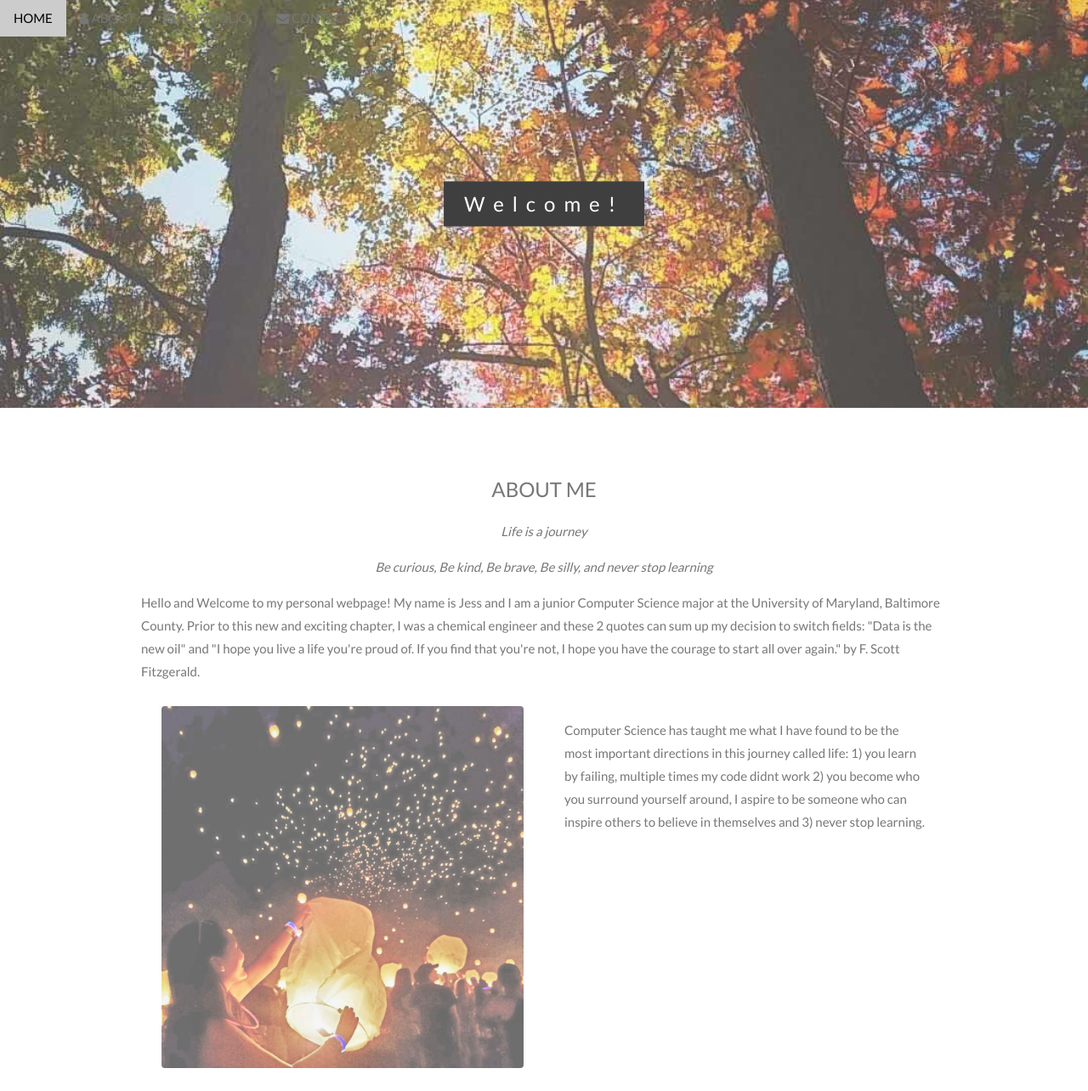
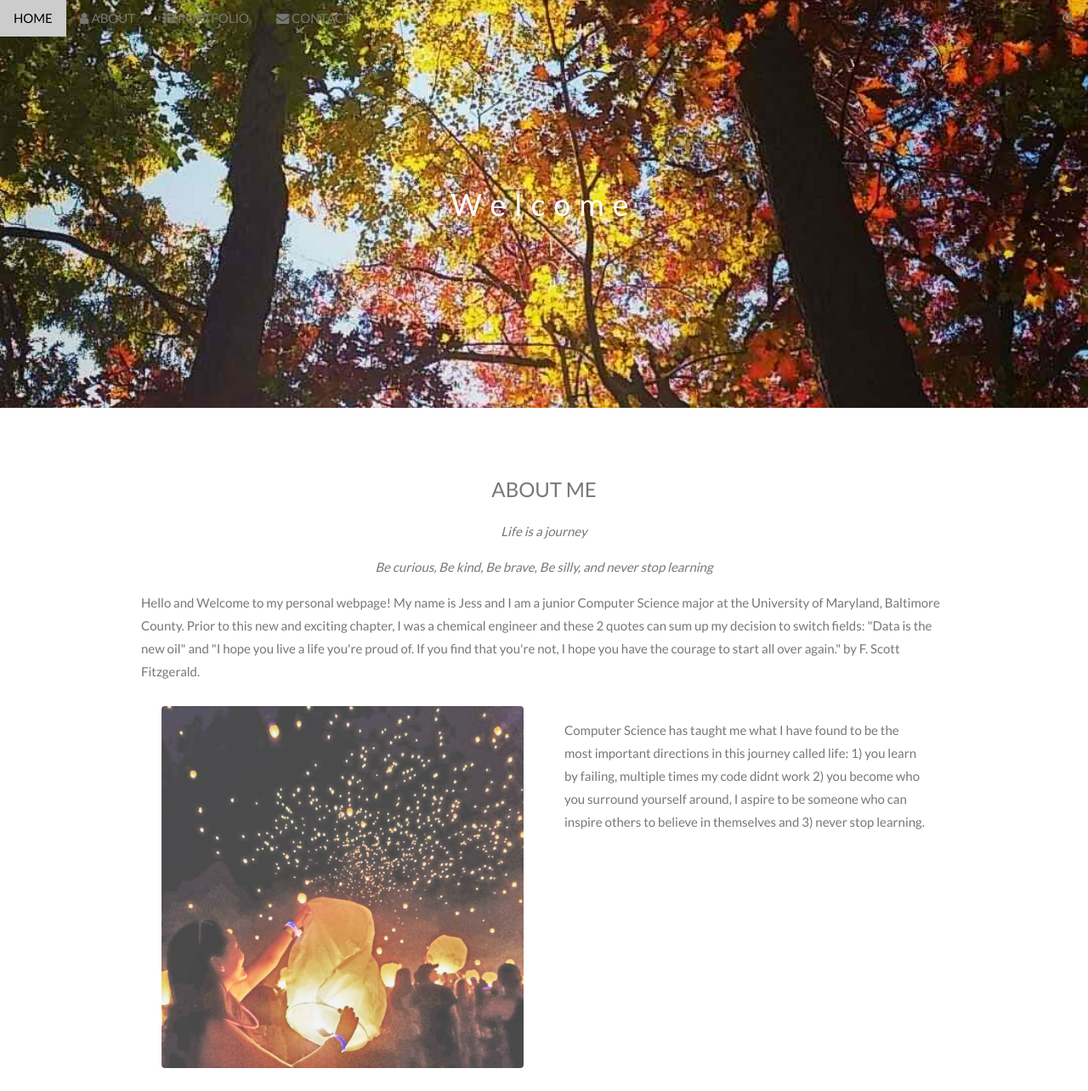
Before and after one commit to jess-izuu/my-resonating-curiosity.github.io, a plain HTML site: page index.html in a window 1280 px wide. Shown: the top 1284 px of the page at 85% size. Drawn offline with nearby package versions, Linux system fonts and the light colour scheme.

Commit message:
Update index.html

```diff
--- a/index.html
+++ b/index.html
@@ -77,11 +77,12 @@ body, html {
 </div>
 
 <!-- First Parallax Image with Logo Text -->
-<div class="bgimg-1 w3-display-container w3-opacity-min" id="home">
+<div class="bgimg-1 w3-display-container w3-opacity-off" id="home">
   <div class="w3-display-middle" style="white-space:nowrap;">
-    <span class="w3-center w3-padding-large w3-black w3-xlarge w3-wide w3-animate-opacity">Welcome!<span class="w3-hide-small"></span></span>
+      <span class="w3-xxlarge w3-text-white w3-wide">Welcome</span>
   </div>
 </div>
+
 
 <!-- Container (About Section) -->
 <div class="w3-content w3-container w3-padding-64" id="about">
@@ -91,7 +92,7 @@ body, html {
   <p>Hello and Welcome to my personal webpage! My name is Jess and I am a junior Computer Science major at the University of Maryland, Baltimore County. Prior to this new and exciting chapter, I was a chemical engineer and these 2 quotes can sum up my decision to switch fields: "Data is the new oil" and "I hope you live a life you're proud of. If you find that you're not, I hope you have the courage to start all over again." by F. Scott Fitzgerald. </p>
   <div class="w3-row">
     <div class="w3-col m6 w3-center w3-padding-large">
-      <img src="photo4.jpg" class="w3-round w3-image w3-opacity w3-hover-opacity-off" alt="Photo of Me" width="500" height="333">
+      <img src="photo4.jpg" class="w3-round w3-image w3-opacity-min w3-hover-opacity-off" alt="Photo of Me" width="500" height="333">
     </div>
 
     <!-- Hide this text on small devices -->
```
